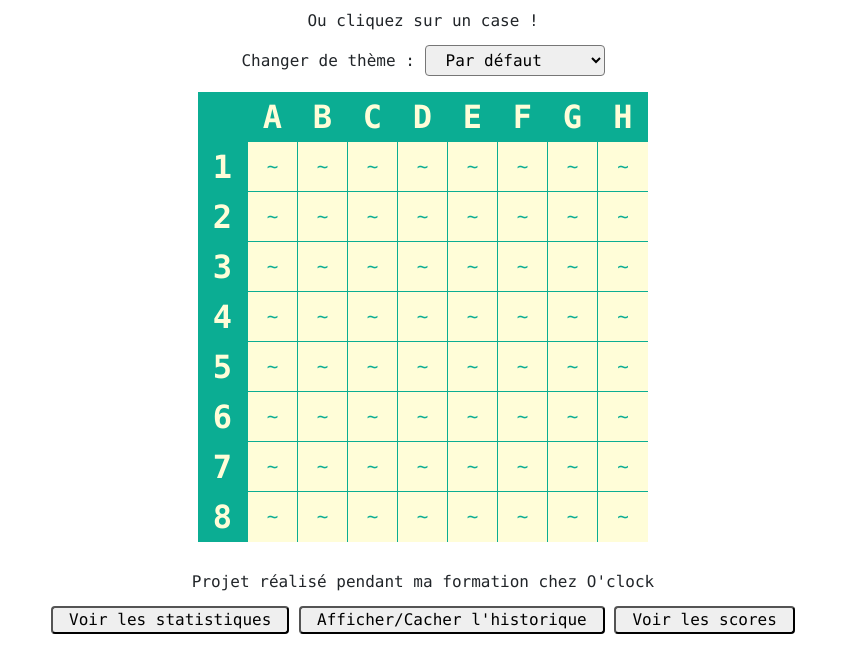
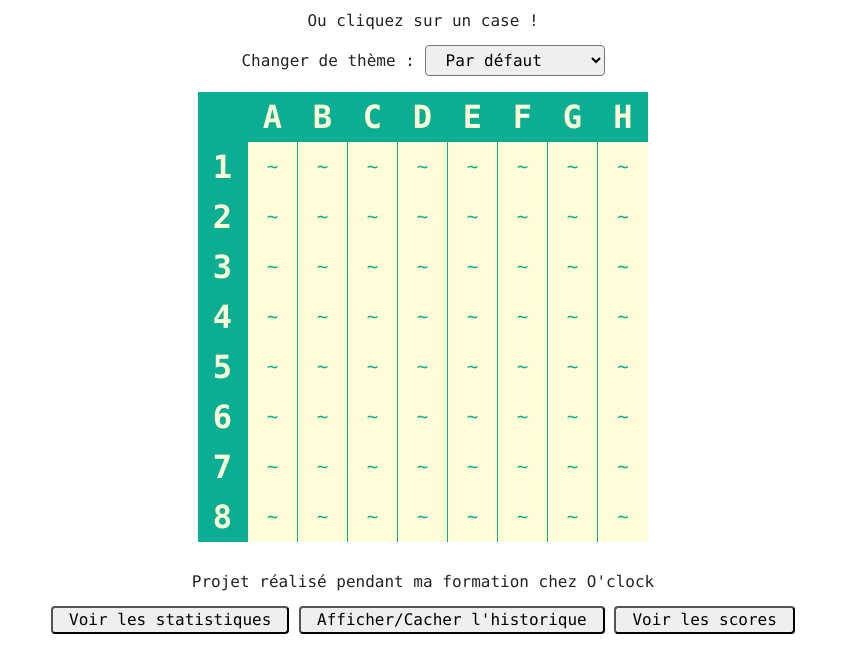
Before and after one commit to olivier-geiger/BattleShip, a plain HTML site: page index.html in a window 1280 px wide. Shown: the part 98-770 px from the top of the page, without its empty margins (217-1062 px from the left). Drawn offline with nearby package versions, Linux system fonts and the light colour scheme.

Commit message:
corrigé bug

```diff
--- a/css/style.css
+++ b/css/style.css
@@ -45,7 +45,7 @@ strong {
     line-height: var(--cell-size);
     white-space: nowrap;
     flex-grow: 1;
-    border-bottom: 1px solid var(--color-one);
+    /*border-bottom: 1px solid var(--color-one);*/
     border-right: 1px solid var(--color-one);
 }
 
```
